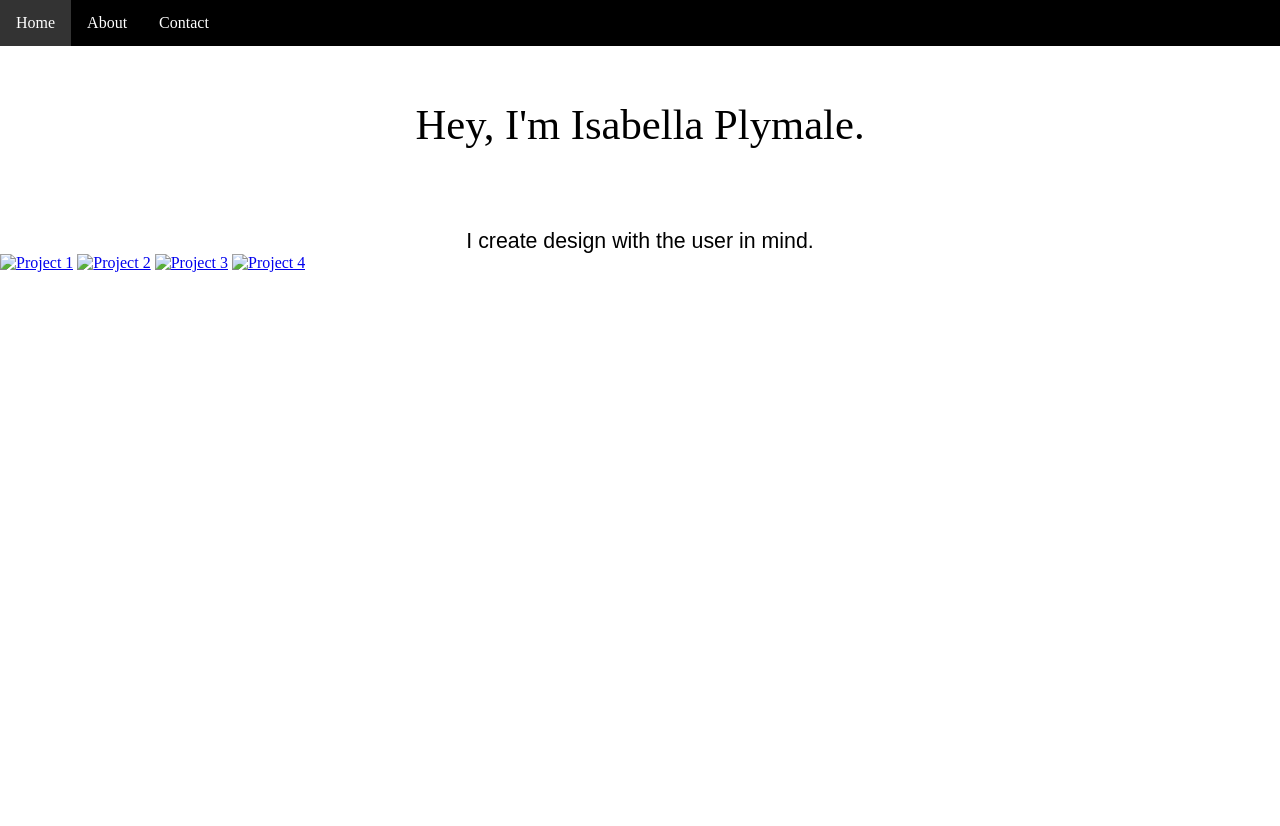
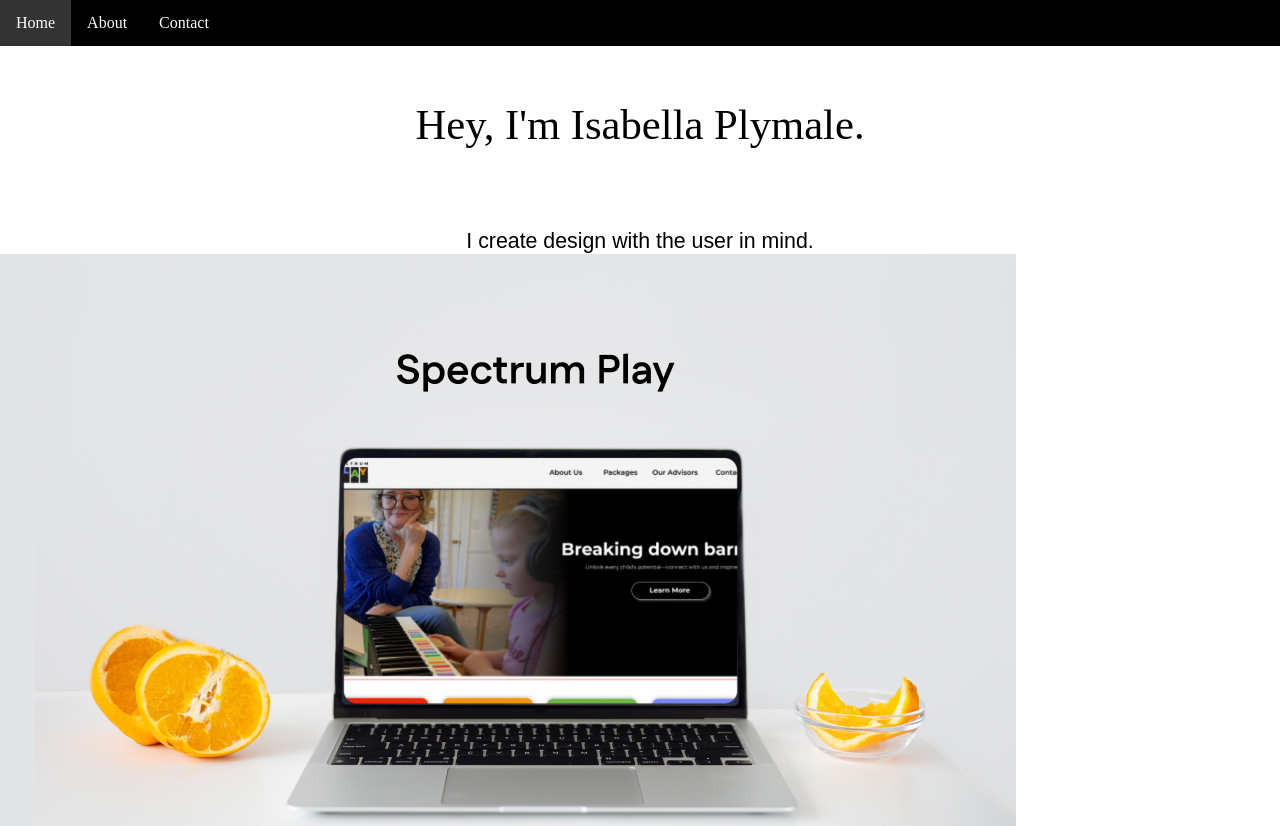
Before and after one commit to sunnyhide/WebDev_Assignment1, a website: page index.html in a window 1280 px wide. Shown: the top 826 px of the page. Before the commit the page ends 800 px from the top, so only its background shows below. Drawn offline with Linux system fonts and the light colour scheme.

Commit message:
Update index.html

```diff
--- a/index.html
+++ b/index.html
@@ -30,10 +30,8 @@
 
         <!-- gallery section -->
     <div class="gallery">
-        <a href="project1.html"><img src="images/project1.jpg" alt="Project 1"></a>
-        <a href="project2.html"><img src="images/project2.jpg" alt="Project 2"></a>
-        <a href="project3.html"><img src="images/project3.jpg" alt="Project 3"></a>
-        <a href="project4.html"><img src="images/project4.jpg" alt="Project 4"></a>
+        <a href="https://www.figma.com/design/pAIevzWd5R8jc0r7op5F4x/Design-Challenge?node-id=0-1&t=Q5V9V7p8WvKUrPEz-1l"><img src="SpectrumPlay_Icon.png" alt="SpectrumPlay Website Demo"></a>
+
 
     </div>
 </body>
```
